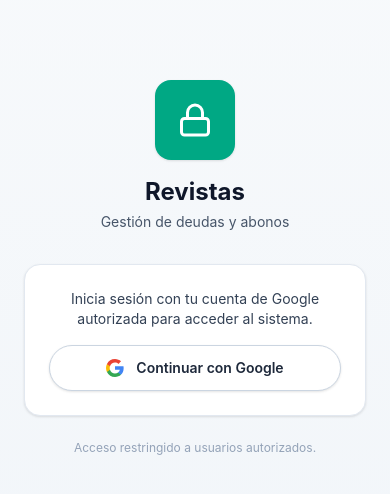
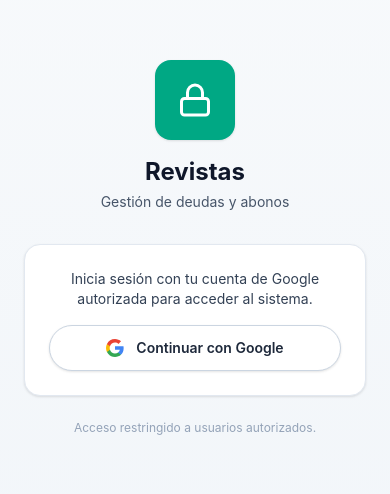
Before and after one commit to JuanCamiloMales/CuentasMundoMile, a React (Vite) app: page /login in a window 390 px wide. Shown: the part 154-648 px from the top of the page. Built offline with nearby package versions, Linux system fonts and the light colour scheme; no server answers.

Commit message:
Correccion de vista en iphone

```diff
--- a/src/index.css
+++ b/src/index.css
@@ -18,6 +18,7 @@ body {
 @layer components {
   .app-shell {
     @apply mx-auto flex h-full max-w-md flex-col bg-white shadow-soft;
+    padding-top: env(safe-area-inset-top);
   }
 
   .safe-bottom {
--- a/src/presentation/components/molecules/PageHeader.tsx
+++ b/src/presentation/components/molecules/PageHeader.tsx
@@ -15,7 +15,7 @@ export function PageHeader({ title, subtitle, right, back, className = '' }: Pag
   return (
     <header
       className={[
-        'safe-top sticky top-0 z-20 flex items-center gap-3 border-b border-slate-200 bg-white px-4 py-3',
+        'sticky top-0 z-20 flex items-center gap-3 border-b border-slate-200 bg-white px-4 py-3',
         className,
       ].join(' ')}
     >
--- a/src/presentation/components/pages/LoginPage.tsx
+++ b/src/presentation/components/pages/LoginPage.tsx
@@ -11,7 +11,7 @@ export function LoginPage() {
   if (status === 'denied') return <Navigate to="/" replace />;
 
   return (
-    <div className="flex min-h-full flex-col items-center justify-center bg-gradient-to-b from-slate-50 to-slate-100 px-6 py-12">
+    <div className="safe-top flex min-h-full flex-col items-center justify-center bg-gradient-to-b from-slate-50 to-slate-100 px-6 pb-12">
       <div className="w-full max-w-sm">
         <div className="mb-8 flex flex-col items-center text-center">
           <div className="mb-4 flex h-20 w-20 items-center justify-center rounded-2xl bg-whatsapp-accent text-white shadow-soft">
```
